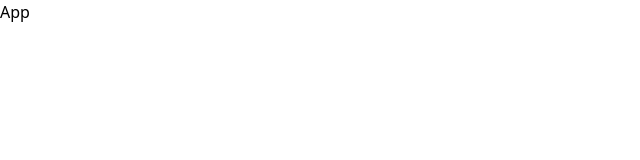
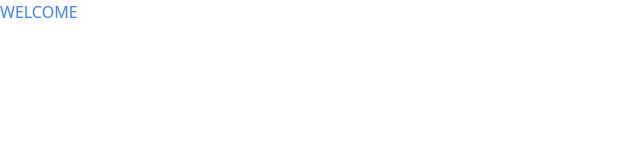
Before and after one commit to anthonykhong/tn_electric, a React (Vite) app: page / in a window 1280 px wide. Shown: the top 160 px of the page, without its empty margins (0-640 px from the left). Built offline with nearby package versions, Linux system fonts and the light colour scheme.

Commit message:
import home to app file

```diff
--- a/src/pages/App/App.jsx
+++ b/src/pages/App/App.jsx
@@ -1,7 +1,14 @@
 import React from "react";
 import { Routes, Route } from "react-router-dom";
+import Home from "../Home/Home";
 import "./App.css";
 
 export default function App() {
-  return <div>App</div>;
+  return (
+    <main>
+      <Routes>
+        <Route path="/" element={<Home />} />
+      </Routes>
+    </main>
+  );
 }
```
